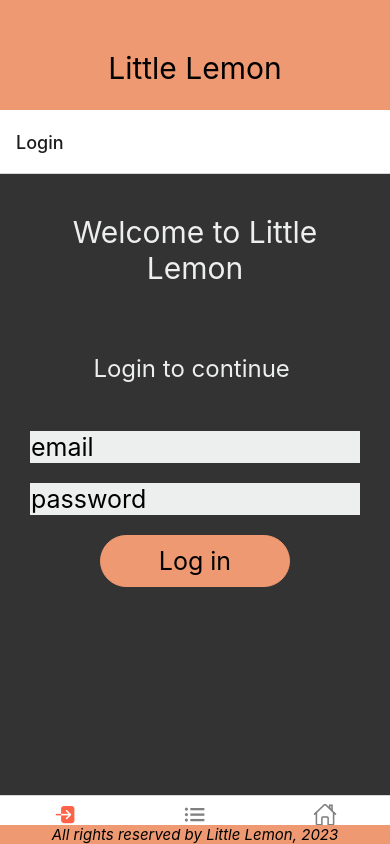
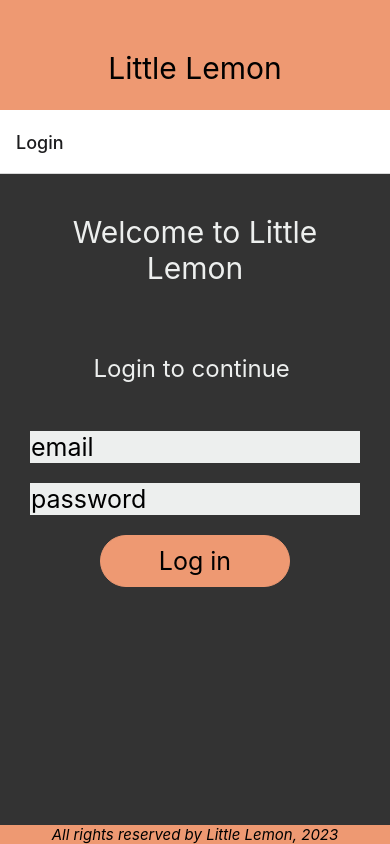
Before and after one commit to tndevelop/ReactNative-LittleLemonApp, a React Native app: screen / in a window 390 px wide. Built offline with nearby package versions, Linux system fonts and the light colour scheme.

Commit message:
drawer navigation

```diff
--- a/App.js
+++ b/App.js
@@ -4,61 +4,30 @@ import LittleLemonFooter from './components/LittleLemonFooter';
 import Menu from './components/Menu';
 import WelcomeScreen from './components/WelcomeScreen';
 import LoginScreen from './components/LoginScreen';
-//import { createNativeStackNavigator } from '@react-navigation/native-stack';
 import { NavigationContainer } from '@react-navigation/native';
-import { BottomTabBarHeightContext, createBottomTabNavigator } from '@react-navigation/bottom-tabs';
+import { createNativeStackNavigator } from '@react-navigation/native-stack';
+//import { BottomTabBarHeightContext, createBottomTabNavigator } from '@react-navigation/bottom-tabs';
+//import { createDrawerNavigator } from '@react-navigation/drawer';
 import { Ionicons } from '@expo/vector-icons';
 
 
-//const Stack = createNativeStackNavigator();
-const Tab = createBottomTabNavigator();
+const Stack = createNativeStackNavigator();
+//const Tab = createBottomTabNavigator();
+//const Drawer = createDrawerNavigator();
+
+
 
 
 export default function App() {
   return (
 
     <NavigationContainer>
-    <View
-      style={{
-        flex: 1,
-        backgroundColor: '#495E57',
-      }}>
+        <View style={styles.container}>
           <LittleLemonHeader />
-      <Tab.Navigator initialRouteName="Login"
-      screenOptions={({ route }) => ({
-        tabBarIcon: ({ focused, color, size }) => {
-          let iconName;
-          if (route.name === 'Welcome') {
-            iconName = focused
-              ? 'home'
-              : 'home-outline';
-          } else if (route.name === 'Menu') {
-            iconName =  'ios-list';
-          }else if (route.name === 'Login'){
-            iconName = focused ? 'log-in' : 'log-in-outline'
-          }
-          return <Ionicons name={iconName} size={size} color={color} />;
-        },
-        tabBarActiveTintColor: 'tomato',
-        tabBarInactiveTintColor: 'gray',
-      })}>
-        {/*screenOptions={({route}) => ({
-            tabBarIcon: ({focused, color, size}) => {
-              let iconName;
-              if(route.name === 'Login'){
-                iconName == focused ? 'home' : 'home-outline'
-              }
-              return <Ionicons name={iconName} size={size} color={color} />
-            },
-            tabBarActiveTintColor: 'tomato',
-            tabBarInactiveTintColor: 'gray',
-          })
-        }>*/}
-        <Tab.Screen name="Login" component={LoginScreen} />
-        <Tab.Screen name ="Menu" component={Menu} options={{ title: 'Menu' }}/>
-        <Tab.Screen name="Welcome" component={WelcomeScreen} />
-
-      </Tab.Navigator>
+          <Stack.Navigator initialRouteName="Login">
+            <Stack.Screen name="Welcome" component={WelcomeScreen} />
+            <Stack.Screen name="Login" component={LoginScreen} />
+          </Stack.Navigator>
         </View>
         <View style={styles.footerContainer}>
           <LittleLemonFooter />
--- a/babel.config.js
+++ b/babel.config.js
@@ -2,5 +2,6 @@ module.exports = function(api) {
   api.cache(true);
   return {
     presets: ['babel-preset-expo'],
+    plugins: ['react-native-reanimated/plugin']
   };
 };
```
Also changed, not shown: package.json (+7 -1 lines), 1 other file (tests, documents, lock files or other folders). Lines whose indentation alone changed are shown as unchanged.
